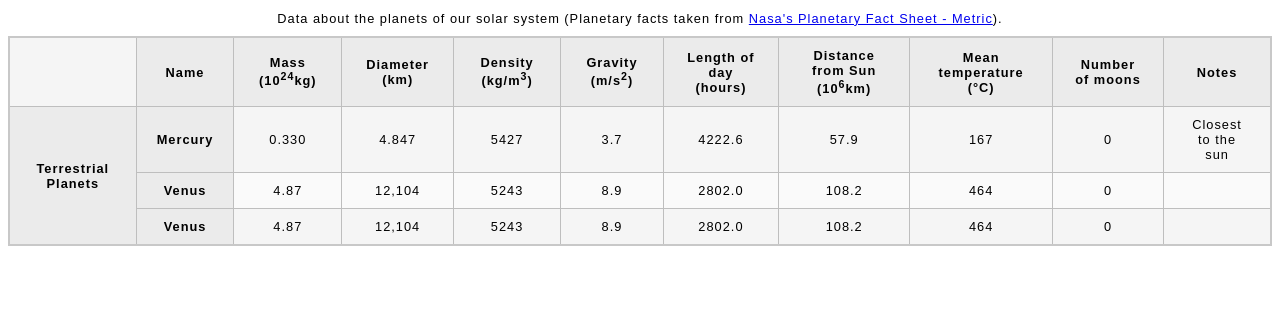
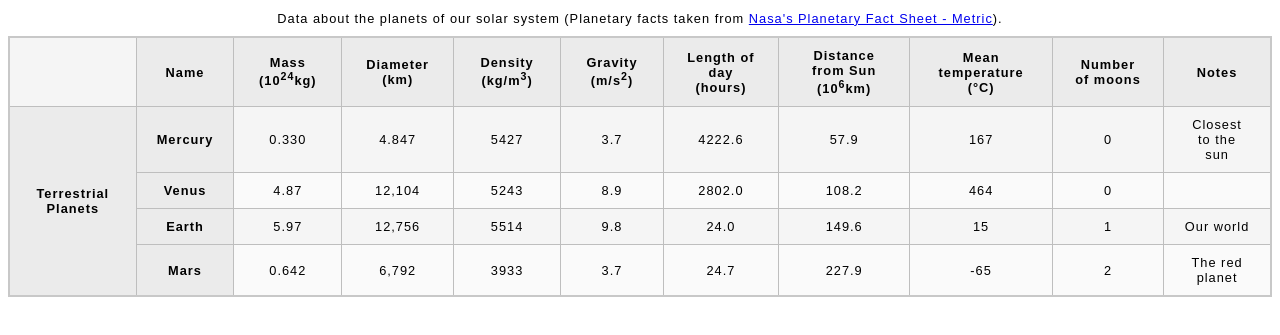
Before and after one commit to Divesh200804/Divesh200804.github.io, a plain HTML site: page Lab2/Part2/blank-template.html in a window 1280 px wide. Shown: the part 79-414 px from the top of the page. Drawn offline with Linux system fonts and the light colour scheme.

Commit message:
Add Mars data to table
This commit adds Mars's data to the planetary table.

```diff
--- a/Lab2/Part2/blank-template.html
+++ b/Lab2/Part2/blank-template.html
@@ -61,23 +61,29 @@ I am making a table on this assingnment according to the given instructions and
         <td></td>
       </tr>
       <tr>
-        <th scope="row">Venus</th>
-        <td>4.87 </td>
-        <td>12,104 </td>
-        <td>5243 </td>
-        <td>8.9 </td>
-        <td>2802.0 </td>
-        <td>108.2 </td>
-        <td>464 </td>
-        <td>0</td>
-        <td></td>
+        <th scope="row">Earth</th>
+        <td>5.97 </td>
+        <td>12,756 </td>
+        <td>5514 </td>
+        <td>9.8 </td>
+        <td>24.0 </td>
+        <td>149.6 </td>
+        <td>15 </td>
+        <td>1 </td>
+        <td>Our world</td>
     </tr>
-
-
-
-
-
-
+    <tr>
+      <th scope="row">Mars</th>
+      <td>0.642 </td>
+      <td>6,792 </td>
+      <td>3933 </td>
+      <td>3.7 </td>
+      <td>24.7 </td>
+      <td>227.9 </td>
+      <td>-65 </td>
+      <td>2 </td>
+      <td>The red planet</td>
+  </tr>
       </tr>
   </body>
 </html>
```
